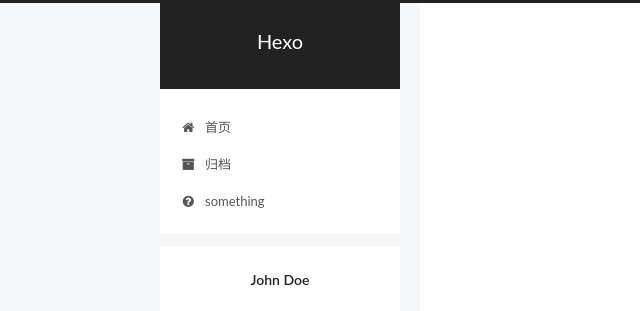
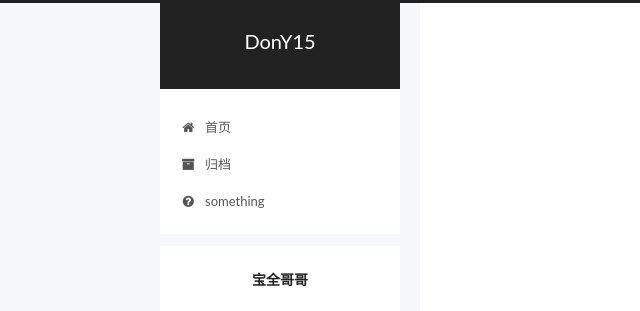
Before and after one commit to dony15/dony15.github.io, a plain HTML site: page index.html in a window 1280 px wide. Shown: the top 311 px of the page, 0-640 px from the left. Drawn offline with Linux system fonts and the light colour scheme; some packages are replaced by stand-ins of ours; a script that the page names is missing.

Commit message:
Site updated: 2018-07-05 08:00:27

```diff
--- a/atom.xml
+++ b/atom.xml
@@ -1,6 +1,6 @@
 <?xml version="1.0" encoding="utf-8"?>
 <feed xmlns="http://www.w3.org/2005/Atom">
-  <title>Hexo</title>
+  <title>DonY15</title>
 
 
   <link href="/atom.xml" rel="self"/>
@@ -10,7 +10,7 @@
   <id>http://yoursite.com/</id>
 
   <author>
-    <name>John Doe</name>
+    <name>宝全哥哥</name>
 
   </author>
 
--- a/index.html
+++ b/index.html
@@ -74,7 +74,7 @@
 
 
 
-  <link rel="alternate" href="/atom.xml" title="Hexo" type="application/atom+xml" />
+  <link rel="alternate" href="/atom.xml" title="DonY15" type="application/atom+xml" />
 
 
 
@@ -82,12 +82,12 @@
 
 
 <meta property="og:type" content="website">
-<meta property="og:title" content="Hexo">
+<meta property="og:title" content="DonY15">
 <meta property="og:url" content="http://yoursite.com/index.html">
-<meta property="og:site_name" content="Hexo">
+<meta property="og:site_name" content="DonY15">
 <meta property="og:locale" content="zh-Hans">
 <meta name="twitter:card" content="summary">
-<meta name="twitter:title" content="Hexo">
+<meta name="twitter:title" content="DonY15">
 
 
 
@@ -103,7 +103,7 @@
     motion: {"enable":true,"async":false,"transition":{"post_block":"fadeIn","post_header":"slideDownIn","post_body":"slideDownIn","coll_header":"slideLeftIn","sidebar":"slideUpIn"}},
     duoshuo: {
       userId: '0',
-      author: '博主'
+      author: '宝全哥哥'
     },
     algolia: {
       applicationID: '',
@@ -123,7 +123,7 @@
 
 
 
-  <title>Hexo</title>
+  <title>DonY15</title>
 
 
 
@@ -156,7 +156,7 @@
     <div class="custom-logo-site-title">
       <a href="/"  class="brand" rel="start">
         <span class="logo-line-before"><i></i></span>
-        <span class="site-title">Hexo</span>
+        <span class="site-title">DonY15</span>
         <span class="logo-line-after"><i></i></span>
       </a>
     </div>
@@ -246,13 +246,13 @@
     <link itemprop="mainEntityOfPage" href="http://yoursite.com/2018/07/04/7-4日/">
 
     <span hidden itemprop="author" itemscope itemtype="http://schema.org/Person">
-      <meta itemprop="name" content="John Doe">
+      <meta itemprop="name" content="宝全哥哥">
       <meta itemprop="description" content="">
       <meta itemprop="image" content="/images/avatar.gif">
     </span>
 
     <span hidden itemprop="publisher" itemscope itemtype="http://schema.org/Organization">
-      <meta itemprop="name" content="Hexo">
+      <meta itemprop="name" content="DonY15">
     </span>
 
 
@@ -365,13 +365,13 @@
     <link itemprop="mainEntityOfPage" href="http://yoursite.com/2018/07/04/DonY15-1/">
 
     <span hidden itemprop="author" itemscope itemtype="http://schema.org/Person">
-      <meta itemprop="name" content="John Doe">
+      <meta itemprop="name" content="宝全哥哥">
       <meta itemprop="description" content="">
       <meta itemprop="image" content="/images/avatar.gif">
     </span>
 
     <span hidden itemprop="publisher" itemscope itemtype="http://schema.org/Organization">
-      <meta itemprop="name" content="Hexo">
+      <meta itemprop="name" content="DonY15">
     </span>
 
 
@@ -484,13 +484,13 @@
     <link itemprop="mainEntityOfPage" href="http://yoursite.com/2018/07/04/Hexo-word/">
 
     <span hidden itemprop="author" itemscope itemtype="http://schema.org/Person">
-      <meta itemprop="name" content="John Doe">
+      <meta itemprop="name" content="宝全哥哥">
       <meta itemprop="description" content="">
       <meta itemprop="image" content="/images/avatar.gif">
     </span>
 
     <span hidden itemprop="publisher" itemscope itemtype="http://schema.org/Organization">
-      <meta itemprop="name" content="Hexo">
+      <meta itemprop="name" content="DonY15">
     </span>
 
 
@@ -603,13 +603,13 @@
     <link itemprop="mainEntityOfPage" href="http://yoursite.com/2018/07/04/测试/">
 
     <span hidden itemprop="author" itemscope itemtype="http://schema.org/Person">
-      <meta itemprop="name" content="John Doe">
+      <meta itemprop="name" content="宝全哥哥">
       <meta itemprop="description" content="">
       <meta itemprop="image" content="/images/avatar.gif">
     </span>
 
     <span hidden itemprop="publisher" itemscope itemtype="http://schema.org/Organization">
-      <meta itemprop="name" content="Hexo">
+      <meta itemprop="name" content="DonY15">
     </span>
 
 
@@ -722,13 +722,13 @@
     <link itemprop="mainEntityOfPage" href="http://yoursite.com/2018/07/04/hellobaby/">
 
     <span hidden itemprop="author" itemscope itemtype="http://schema.org/Person">
-      <meta itemprop="name" content="John Doe">
+      <meta itemprop="name" content="宝全哥哥">
       <meta itemprop="description" content="">
       <meta itemprop="image" content="/images/avatar.gif">
     </span>
 
     <span hidden itemprop="publisher" itemscope itemtype="http://schema.org/Organization">
-      <meta itemprop="name" content="Hexo">
+      <meta itemprop="name" content="DonY15">
     </span>
 
 
@@ -841,13 +841,13 @@
     <link itemprop="mainEntityOfPage" href="http://yoursite.com/2018/07/03/DonY15/">
 
     <span hidden itemprop="author" itemscope itemtype="http://schema.org/Person">
-      <meta itemprop="name" content="John Doe">
+      <meta itemprop="name" content="宝全哥哥">
       <meta itemprop="description" content="">
       <meta itemprop="image" content="/images/avatar.gif">
     </span>
 
     <span hidden itemprop="publisher" itemscope itemtype="http://schema.org/Organization">
-      <meta itemprop="name" content="Hexo">
+      <meta itemprop="name" content="DonY15">
     </span>
 
 
@@ -960,13 +960,13 @@
     <link itemprop="mainEntityOfPage" href="http://yoursite.com/2018/07/03/hello-world/">
 
     <span hidden itemprop="author" itemscope itemtype="http://schema.org/Person">
-      <meta itemprop="name" content="John Doe">
+      <meta itemprop="name" content="宝全哥哥">
       <meta itemprop="description" content="">
       <meta itemprop="image" content="/images/avatar.gif">
     </span>
 
     <span hidden itemprop="publisher" itemscope itemtype="http://schema.org/Organization">
-      <meta itemprop="name" content="Hexo">
+      <meta itemprop="name" content="DonY15">
     </span>
 
 
@@ -1107,7 +1107,7 @@
         <div class="site-overview">
           <div class="site-author motion-element" itemprop="author" itemscope itemtype="http://schema.org/Person">
 
-              <p class="site-author-name" itemprop="name">John Doe</p>
+              <p class="site-author-name" itemprop="name">宝全哥哥</p>
               <p class="site-description motion-element" itemprop="description"></p>
           </div>
 
@@ -1171,7 +1171,7 @@
   <span class="with-love">
     <i class="fa fa-user"></i>
   </span>
-  <span class="author" itemprop="copyrightHolder">John Doe</span>
+  <span class="author" itemprop="copyrightHolder">宝全哥哥</span>
 
 
 </div>
```
Also changed, not shown: 2018/07/03/DonY15/index.html (+9 -9 lines), 2018/07/03/hello-world/index.html (+9 -9 lines), 2018/07/04/7-4日/index.html (+9 -9 lines), 2018/07/04/DonY15-1/index.html (+9 -9 lines), 2018/07/04/Hexo-word/index.html (+9 -9 lines), 2018/07/04/hellobaby/index.html (+9 -9 lines), 2018/07/04/测试/index.html (+9 -9 lines), archives/2018/07/index.html (+9 -9 lines), archives/2018/index.html (+9 -9 lines), archives/index.html (+9 -9 lines).
